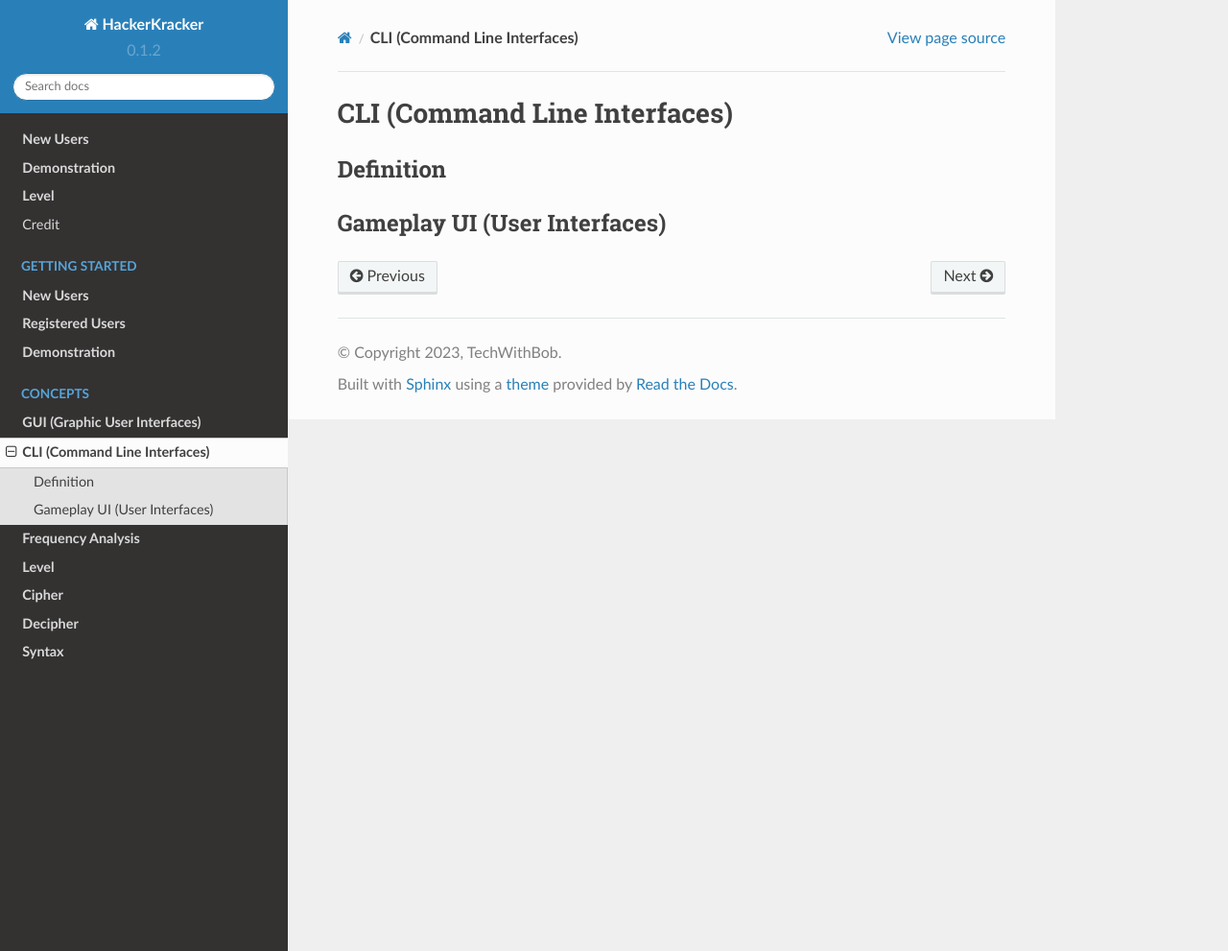
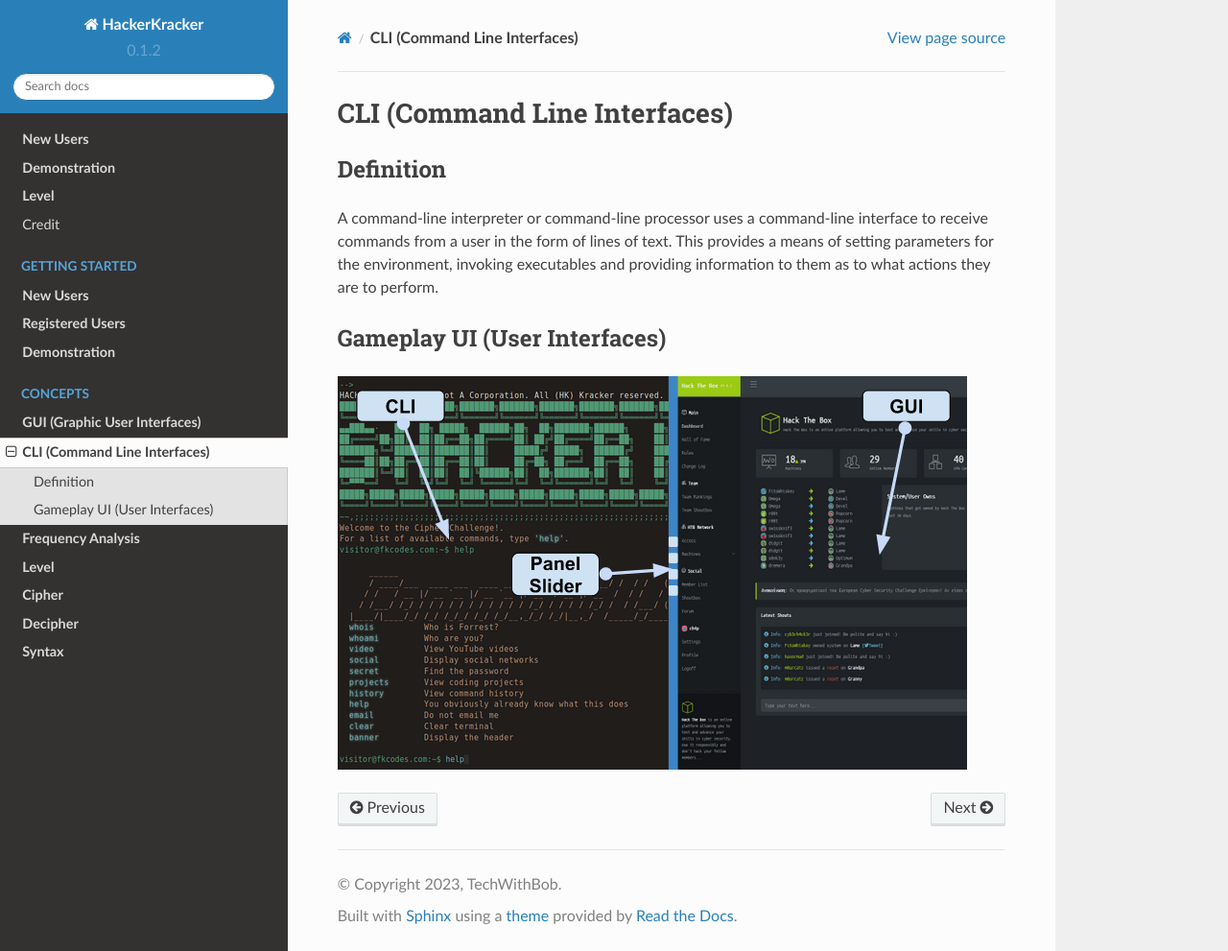
Before and after one commit to techwithbob/HackerKracker, a Sphinx documentation site: the page built from docs/source/concepts/cli.rst, in a window 1280 px wide and 991 px high. Shown: the whole window at 96% size. Built offline with Sphinx 7.4.7 and the Read the Docs theme 2.0.0, drawn with Linux system fonts in a browser that asks for light colours.

Commit message:
Update cli.rst

```diff
--- a/docs/source/concepts/cli.rst
+++ b/docs/source/concepts/cli.rst
@@ -2,5 +2,9 @@
 ==================================
 Definition
 -----------
+A command-line interpreter or command-line processor uses a command-line interface to receive commands from a user in the form of lines of text. This provides a means of setting parameters for the environment, invoking executables and providing information to them as to what actions they are to perform.
+
 Gameplay UI (User Interfaces)
 ------------------------------
+.. image:: https://github.com/techwithbob/HackerKracker/blob/d7d09b642aeb87155a4f1f609e118487a6c59185/docs/source/images/gameplay-ui.png
+  :alt: gameplay-ui
```
